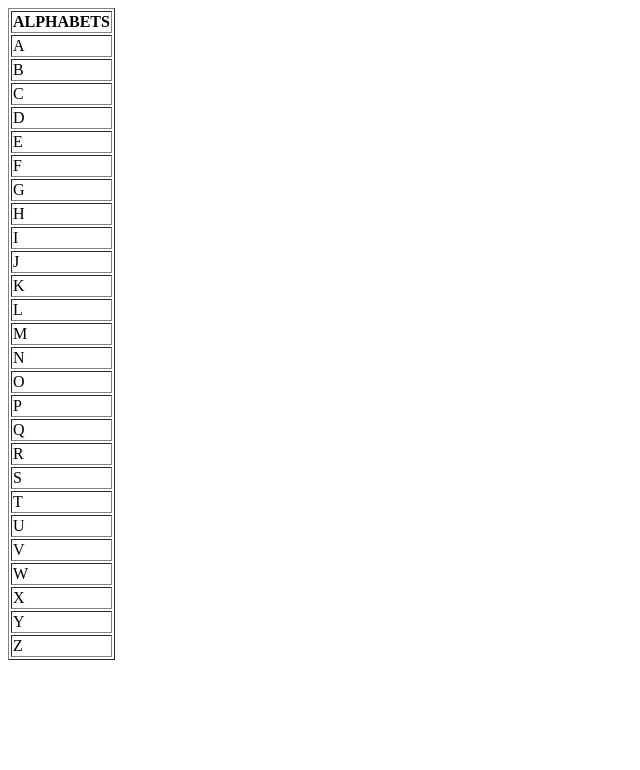
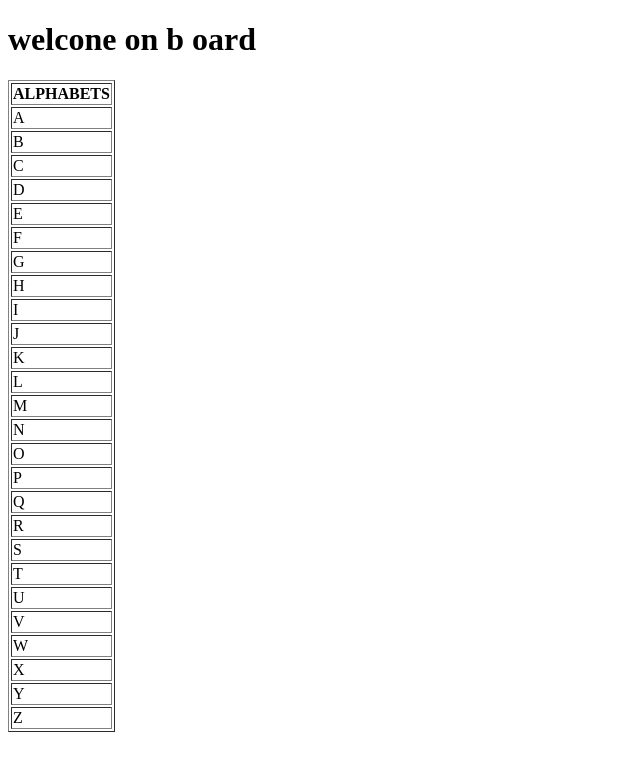
Before and after one commit to izzy2005369/git-one, a plain HTML site: page Ass 2.html in a window 1280 px wide. Shown: the whole page, without its empty margins (0-640 px from the left). Drawn offline with Linux system fonts and the light colour scheme.

Commit message:
added an header

```diff
--- a/Ass 2.html
+++ b/Ass 2.html
@@ -4,6 +4,7 @@
         <title>Assignment 3</title>
     </head>
     <body>
+        <h1>welcone on  b oard</h1>
         <table border="1">
             <tr>
                 <th>ALPHABETS</th>
```
